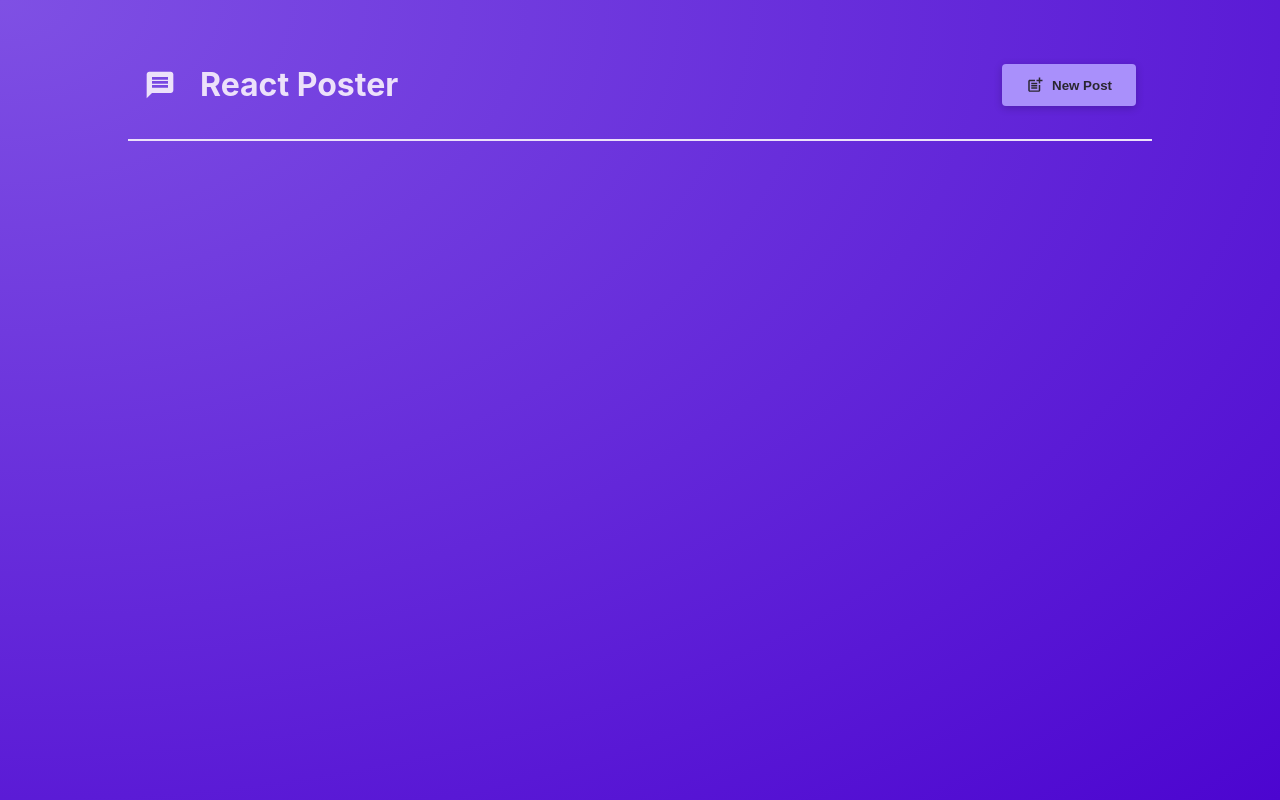
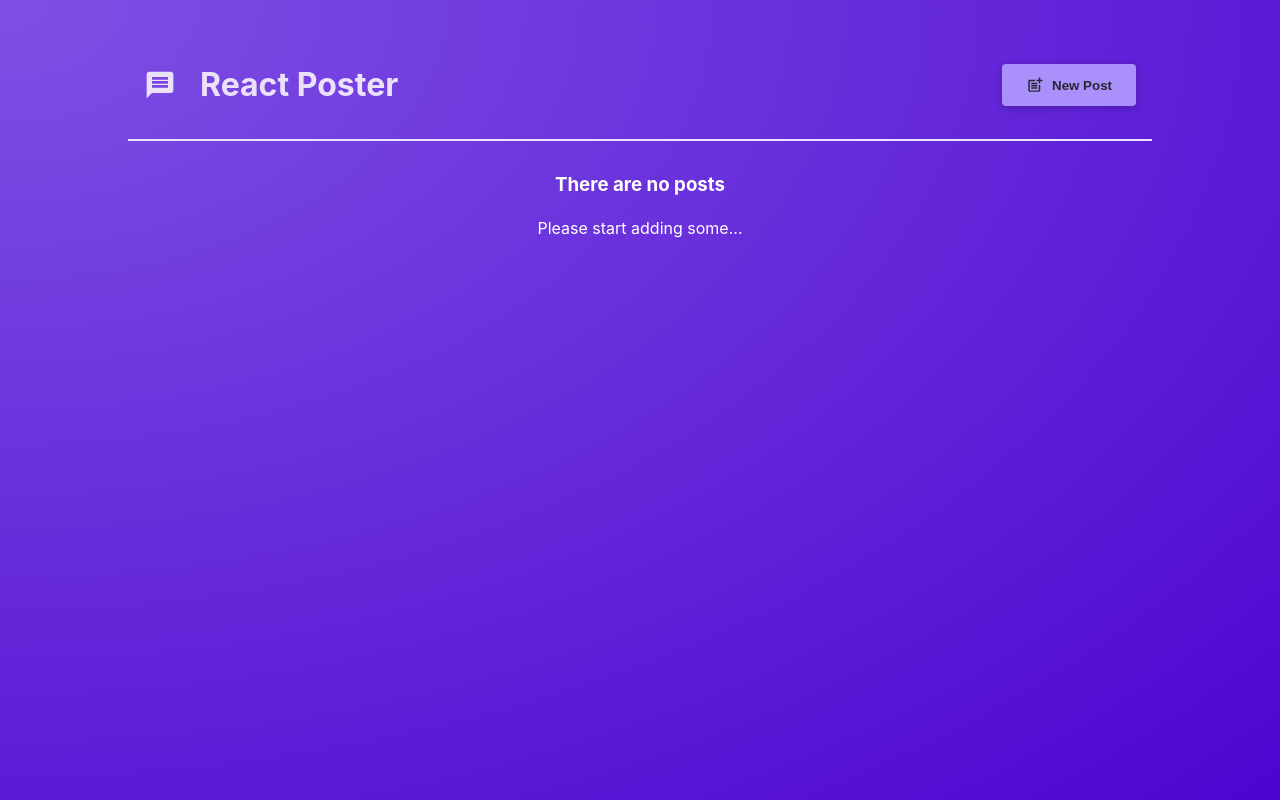
Before and after one commit to Kavery-pm/react-posts, a React (Vite) app: page / in a window 1280 px wide. Built offline with nearby package versions, Linux system fonts and the light colour scheme.

Commit message:
added the condition for displaying list of posts

```diff
--- a/src/components/PostsList.jsx
+++ b/src/components/PostsList.jsx
@@ -16,6 +16,7 @@ const PostsList = ({ onCloseModal, ismodalVisible }) => {
           <NewPost onCloseModal={onCloseModal} addPost={addPostHandler}/>
         </Modal>
       )}
+      {posts.length>0 &&
       <ul className={classes.posts}>
         {posts.map((item) => (
           <Post
@@ -24,7 +25,12 @@ const PostsList = ({ onCloseModal, ismodalVisible }) => {
             key={posts.authorName}
           />
         ))}
-      </ul>
+      </ul>}
+      {posts.length==0 && <div style={{textAlign:'center',color:'white'}}>
+        <h3>There are no posts</h3>
+        <p>Please start adding some...</p>
+        <p></p>
+        </div>}
     </>
   );
 };
```
